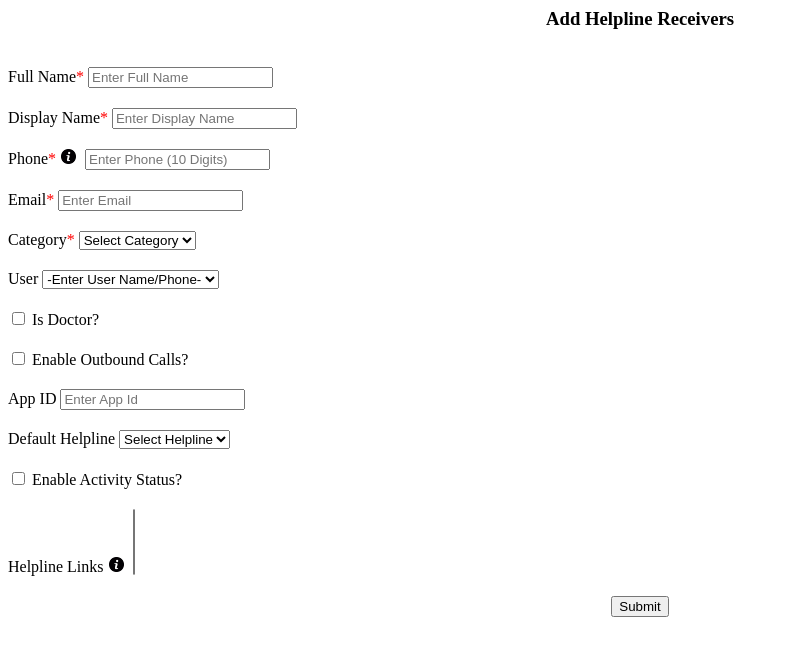
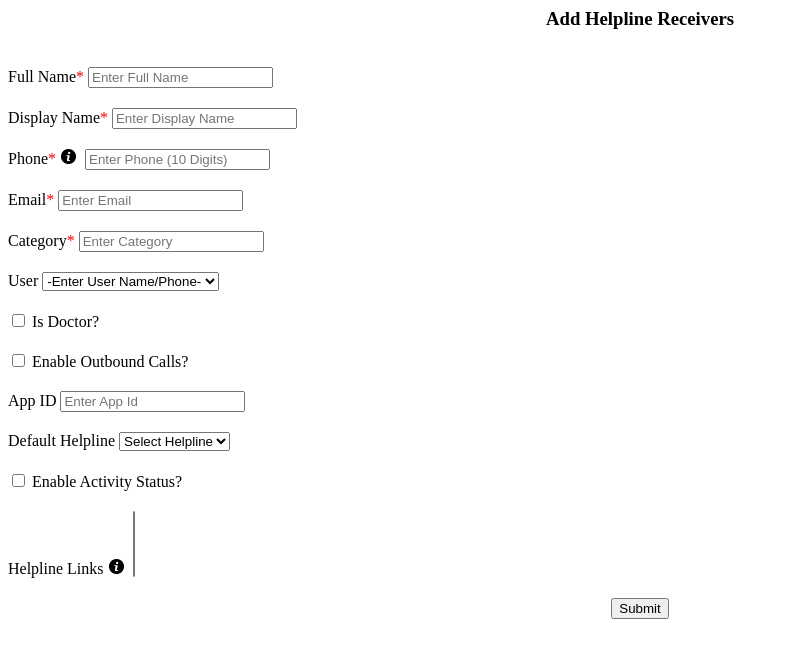
Before and after one commit to UCDS/health4all_v3, a CodeIgniter app: the page made by application/views/pages/helpline_receiver_form.php in a window 1280 px wide. Shown: the top 658 px of the page, without its empty margins (0-789 px from the left). Run offline with CodeIgniter, Linux system fonts and the light colour scheme; data that the repository does not hold is empty; some libraries are stand-ins or nearby versions.

Commit message:
Helpline receiver form, category dropdown changed to textfield

```diff
--- a/application/views/pages/helpline_receiver_form.php
+++ b/application/views/pages/helpline_receiver_form.php
@@ -157,10 +157,7 @@ function initUserSelectize(){
 				<div class="col-xs-12 col-sm-12 col-md-6 col-lg-3">
 					<div class="form-horizontal">
 						<label for="category">Category<font style="color:red">*</font></label>
-						<select id="category" name="category" class="form-control" required="">
-							<option value="">Select Category</option>
-							<option value="Volunteer">Volunteer</option>
-						</select>
+						<input type="text" class="form-control" placeholder="Enter Category" id="category" name="category" required/>
 					</div>
 				</div>
 
```
